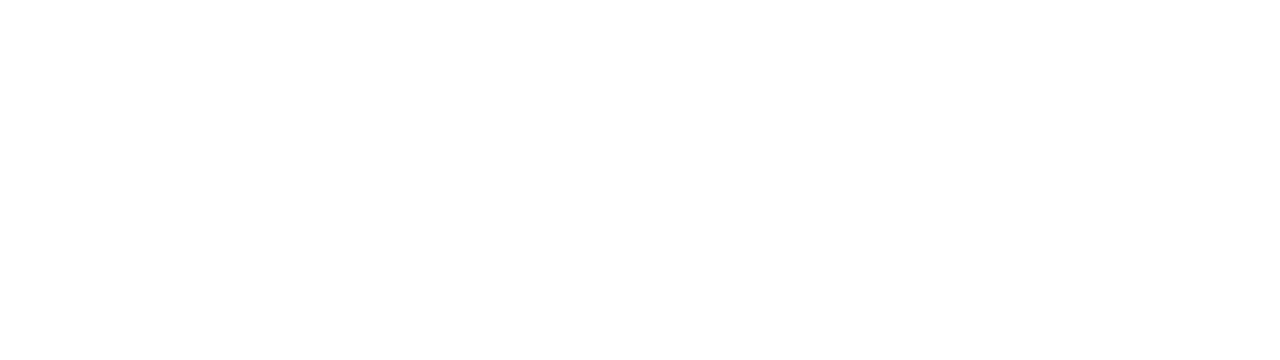
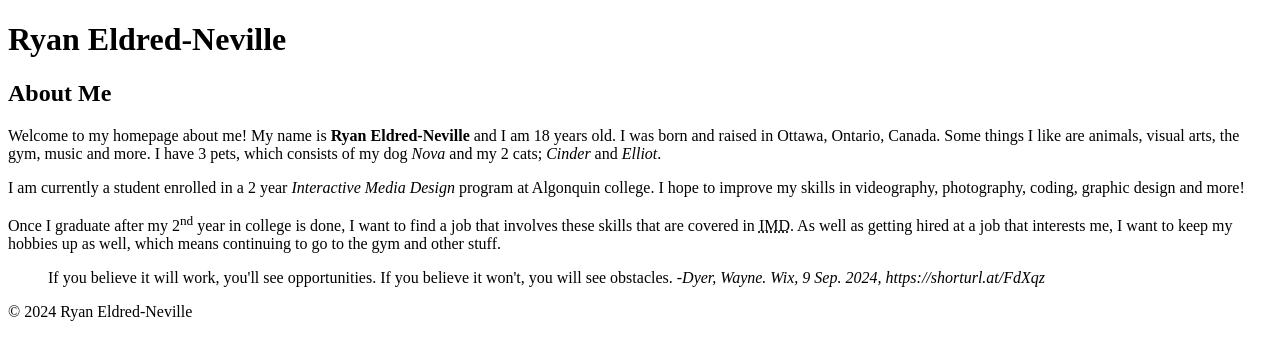
Before and after one commit to eldr0025/eldr0025.github.io, a plain HTML site: page html-assignment/index.html in a window 1280 px wide. Drawn offline with Linux system fonts and the light colour scheme.

Commit message:
Completed Assignment

```diff
--- a/html-assignment/index.html
+++ b/html-assignment/index.html
@@ -6,7 +6,26 @@
     <title>eldr0025 - HTML Assignment</title>
 </head>
 <body>
-    <header></header>
+    <header>
+        <h1>Ryan Eldred-Neville</h1>
+    </header>
 
+<article>
+
+    <h2>About Me</h2>
+
+    <p>Welcome to my homepage about me! My name is <strong>Ryan Eldred-Neville</strong> and I am 18 years old. I was born and raised in Ottawa, Ontario, Canada. Some things I like are animals, visual arts, the gym, music and more. I have 3 pets, which consists of my dog <em>Nova</em> and my 2 cats; <em>Cinder</em> and <em>Elliot</em>.</p>
+
+    <p>I am currently a student enrolled in a 2 year <em>Interactive Media Design</em> program at Algonquin college. I hope to improve my skills in videography, photography, coding, graphic design and more!</p>
+
+    <p>Once I graduate after my 2<sup>nd</sup> year in college is done, I want to find a job that involves these skills that are covered in <abbr title="Interactive Media Design">IMD</abbr>. As well as getting hired at a job that interests me, I want to keep my hobbies up as well, which means continuing to go to the gym and other stuff.</p>
+
+    <blockquote>If you believe it will work, you'll see opportunities. If you believe it won't, you will see obstacles. -<cite>Dyer, Wayne. Wix, 9 Sep. 2024, https://shorturl.at/FdXqz</cite></blockquote>
+
+</article>
+
+    <footer>
+        <p>&copy; 2024 Ryan Eldred-Neville </p>
+    </footer>
 </body>
 </html>
```
